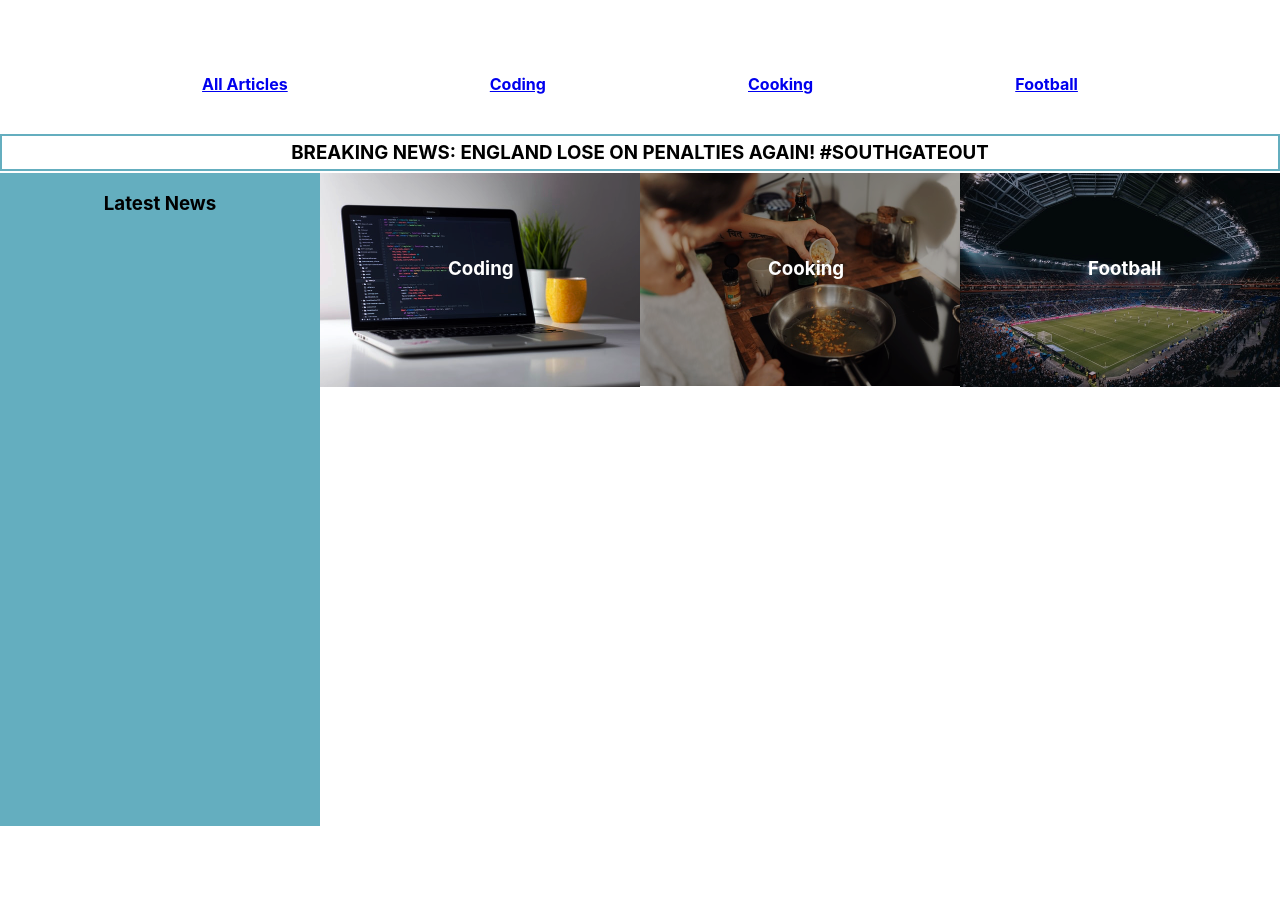
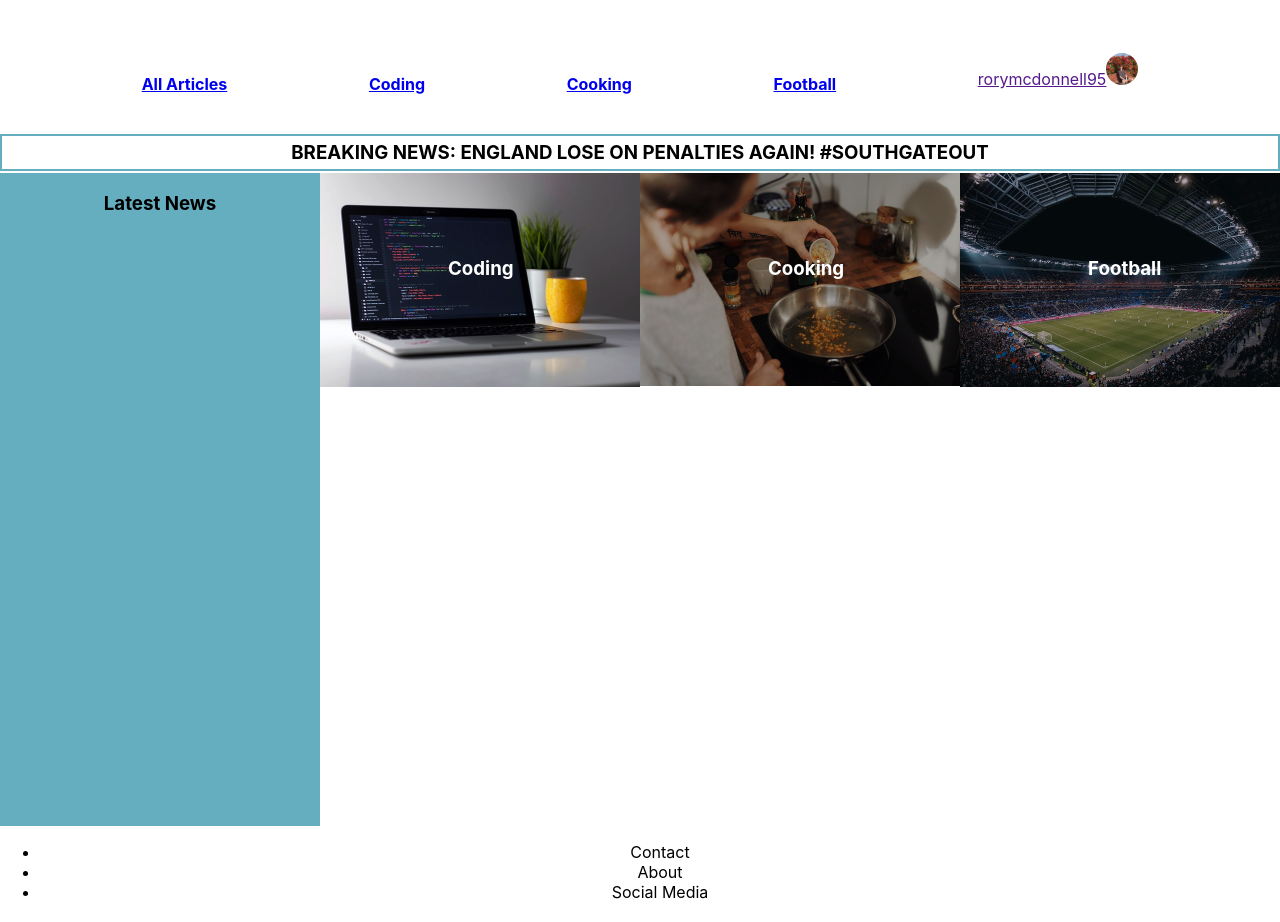
Before and after one commit to rorymcdonnell/nc-news, a React (Create React App) app: page / in a window 1280 px wide. Shown: the part 122-1044 px from the top of the page. Before the commit the page ends 948 px from the top, so only its background shows below. Built offline with nearby package versions, Linux system fonts and the light colour scheme.

Commit message:
added a default user

```diff
--- a/src/App.css
+++ b/src/App.css
@@ -42,10 +42,7 @@
 .article {
   list-style: none;
 }
-.coding-img-cover {
-  width: 100%;
-  height: 20%;
-}
+
 .container {
   position: relative;
 }
@@ -55,3 +52,37 @@
   left: 40%;
   color: white;
 }
+
+/* CSS grid layour for single topic
+coding-img-cover
+articles-section
+latest-news
+single-topic
+*/
+
+.single-topic {
+  display: grid;
+  grid-template-columns: 1fr 3fr;
+  grid-template-rows: 1fr 1fr 1fr;
+  grid-template-areas:
+    "image articles-section"
+    "latest-news articles-section"
+    ". articles-section";
+}
+
+.coding-img-cover {
+  grid-area: image;
+  width: 100%;
+}
+.latest-news-topic {
+  grid-area: latest-news;
+  background-color: #64aebf;
+  color: white;
+}
+.articles-section {
+  grid-area: articles-section;
+}
+.default-user-img {
+  width: 2rem;
+  border-radius: 50px;
+}
--- a/src/App.js
+++ b/src/App.js
@@ -1,14 +1,23 @@
 import { BrowserRouter as Router, Route, Switch } from "react-router-dom";
 import "./App.css";
+import { useState } from "react";
 import Home from "./components/pages/Home";
 import Articles from "./components/pages/Articles";
 import Header from "./components/common/Header";
 import SingleTopic from "./components/pages/SingleTopic";
 import { UserContext } from "./contexts/User";
+import defaultUserImg from "./images/rory-user.JPG";
 
 function App() {
+  const [userLoggedIn, setUserLoggedIn] = useState({
+    username: "rorymcdonnell95",
+    avatar_url: defaultUserImg,
+    name: "Rory",
+  });
+
   return (
     <Router>
+      <UserContext.Provider value={{ userLoggedIn, setUserLoggedIn }}>
         <div className="App">
           <Switch>
             <Route path="/topics/all">
@@ -24,6 +33,7 @@ function App() {
             </Route>
           </Switch>
         </div>
+      </UserContext.Provider>
     </Router>
   );
 }
--- /dev/null
+++ b/src/components/common/Footer.jsx
@@ -0,0 +1,19 @@
+import React from "react";
+import { useParams } from "react-router-dom";
+
+const Footer = () => {
+  const { topic_slug } = useParams();
+
+  return (
+    <div>
+      <ul>
+        <li>Contact</li>
+        <li>About</li>
+        <li>Social Media</li>
+      </ul>
+      <h2>{topic_slug}</h2>
+    </div>
+  );
+};
+
+export default Footer;
--- a/src/components/common/Header.jsx
+++ b/src/components/common/Header.jsx
@@ -1,8 +1,12 @@
 import React from "react";
 import { Link } from "react-router-dom";
 import logo from "../../images/logo-nc-news.png";
+import { useContext } from "react";
+import { UserContext } from "../../contexts/User";
 
 const Header = () => {
+  const { userLoggedIn } = useContext(UserContext);
+
   return (
     <div>
       <nav>
@@ -24,6 +28,14 @@ const Header = () => {
           <Link to="/topics/football">
             <h4>Football</h4>
           </Link>
+          <Link>
+            <span>{userLoggedIn.username}</span>
+            <img
+              className="default-user-img"
+              src={userLoggedIn.avatar_url}
+              alt="user-img"
+            ></img>
+          </Link>
         </div>
       </nav>
     </div>
--- a/src/components/pages/Home.jsx
+++ b/src/components/pages/Home.jsx
@@ -4,6 +4,7 @@ import codingImg from "../../images/coding.png";
 import cookingImg from "../../images/cooking.png";
 import footballImg from "../../images/football.png";
 import { Link } from "react-router-dom";
+import Footer from "../../components/common/Footer";
 
 const Home = () => {
   return (
@@ -47,6 +48,7 @@ const Home = () => {
           </div>
         </Link>
       </div>
+      <Footer />
     </div>
   );
 };
--- a/src/components/pages/SingleTopic.jsx
+++ b/src/components/pages/SingleTopic.jsx
@@ -4,19 +4,24 @@ import Articles from "./Articles";
 import codingImg from "../../images/coding.jpg";
 import cookingImg from "../../images/cooking.jpg";
 import footballImg from "../../images/football.jpg";
+import Footer from "../common/Footer";
 
 const SingleTopic = () => {
   const { topic_slug } = useParams();
 
   if (topic_slug === "coding") {
     return (
-      <div>
+      <div className="single-topic">
+        <h2 className="topic-slug"> {topic_slug}</h2>
         <img
           className="coding-img-cover"
           src={codingImg}
           alt={`${topic_slug}-cover`}
         ></img>
-        <h2> {topic_slug}</h2>
+        <div className="latest-news-topic">
+          <h3>Latest News</h3>
+        </div>
+        <Footer />
         <Articles />
       </div>
     );
@@ -25,6 +30,7 @@ const SingleTopic = () => {
       <div>
         <img src={cookingImg} alt={`${topic_slug}-cover`}></img>
         <h2> {topic_slug}</h2>
+        <Footer />
         <Articles />
       </div>
     );
@@ -34,6 +40,7 @@ const SingleTopic = () => {
         <img src={footballImg} alt={`${topic_slug}-cover`}></img>
         <h2> {topic_slug}</h2>
         <Articles />
+        <Footer />
       </div>
     );
   }
```
Also changed, not shown: src/images/coding-topic.png (added), src/images/rory-user.JPG (added). Lines whose indentation alone changed are shown as unchanged.
